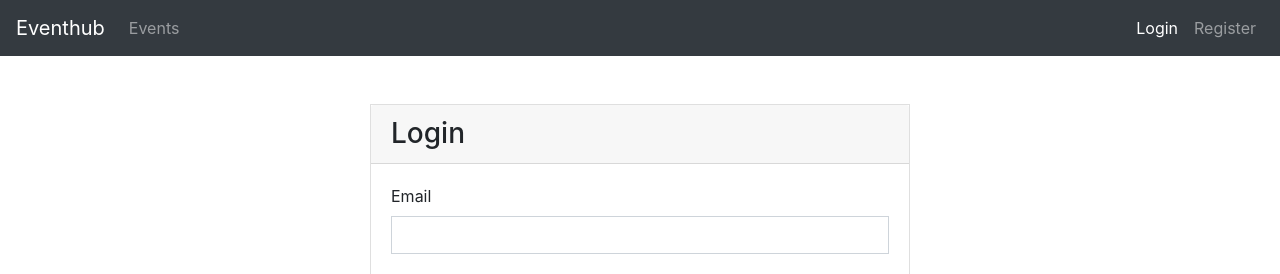
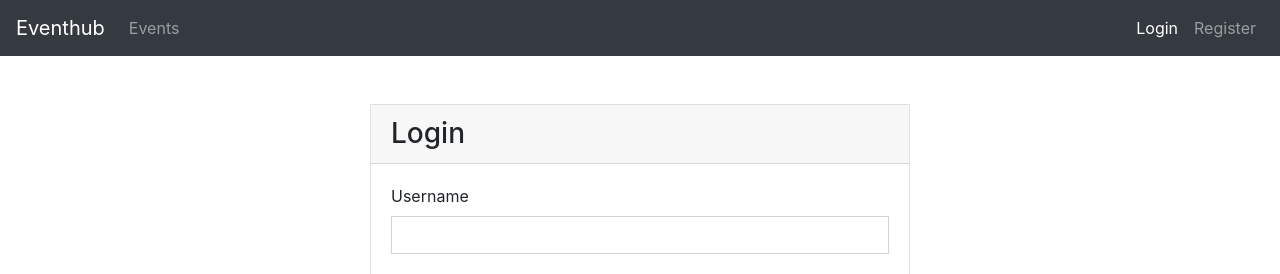
Before and after one commit to toquangn/Checklist, an Angular app in the folder AngularAuth/ngApp/: page /login in a window 1280 px wide. Shown: the top 274 px of the page. Built offline with nearby package versions, Linux system fonts and the light colour scheme.

Commit message:
changed user schema
username instead of email property

```diff
--- a/AngularAuth/ngApp/src/app/login/login.component.html
+++ b/AngularAuth/ngApp/src/app/login/login.component.html
@@ -7,8 +7,8 @@
         <div class="card-body">
           <form class="form">
             <div class="form-group">
-              <label for="">Email</label>
-              <input [(ngModel)]="loginUserData.email" name="email" type="text" class="form-control rounded-0" required>
+              <label for="">Username</label>
+              <input [(ngModel)]="loginUserData.username" name="username" type="text" class="form-control rounded-0" required>
             </div>
             <div class="form-group">
               <label for="">Password</label>
--- a/AngularAuth/ngApp/src/app/register/register.component.html
+++ b/AngularAuth/ngApp/src/app/register/register.component.html
@@ -7,8 +7,8 @@
         <div class="card-body">
           <form class="form">
             <div class="form-group">
-              <label for="">Email</label>
-              <input [(ngModel)]="registerUserData.email" name="email" type="text" class="form-control rounded-0" required>
+              <label for="">Username</label>
+              <input [(ngModel)]="registerUserData.username" name="username" type="text" class="form-control rounded-0" required>
             </div>
             <div class="form-group">
               <label for="">Password</label>
```
Also changed, not shown: 2 other files (tests, documents, lock files or other folders).
